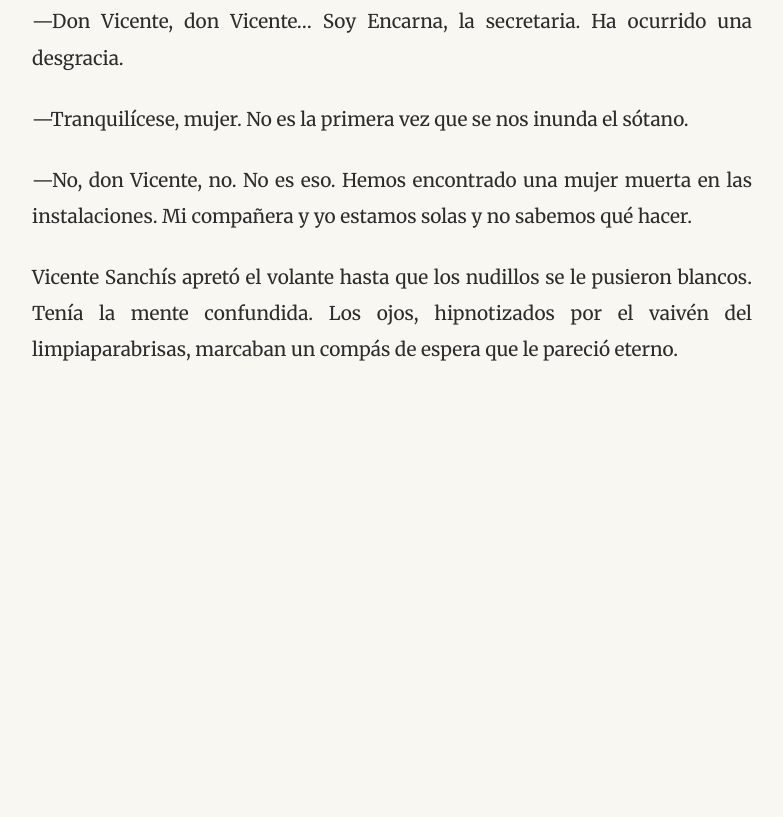
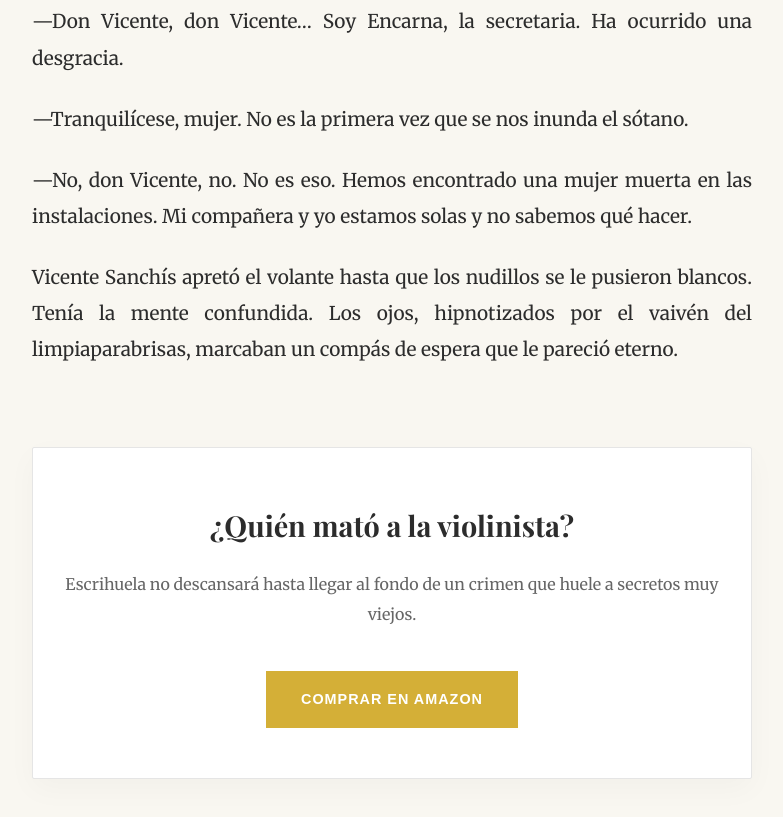
Before and after one commit to egilibor/Web-autor, a plain HTML site: page leer-violin.html in a window 1280 px wide. Shown: the part 2612-3429 px from the top of the page, without its empty margins (248-1031 px from the left). Before the commit the page ends 3124 px from the top, so only its background shows below. Drawn offline with nearby package versions, Linux system fonts and the light colour scheme; a web font is replaced by a local one.

Commit message:
Completa leer-violin.html: cierra etiquetas y añade caja CTA con enlace Amazon
Co-Authored-By: Claude Sonnet 4.6 <noreply@anthropic.com>

```diff
--- a/leer-violin.html
+++ b/leer-violin.html
@@ -219,4 +219,17 @@
             </p>
             <p>
                 Vicente Sanchís apretó el volante hasta que los nudillos se le pusieron blancos. Tenía la mente confundida. Los ojos, hipnotizados por el vaivén del limpiaparabrisas, marcaban un compás de espera que le pareció eterno.
+            </p>
+        </div>
+
+        <div class="cta-box">
+            <h3 class="cta-title">¿Quién mató a la violinista?</h3>
+            <p style="color: #666; font-size: 1rem;">Escrihuela no descansará hasta llegar al fondo de un crimen que huele a secretos muy viejos.</p>
+            <a href="https://www.amazon.es/Viol%C3%ADn-roto-Emilio-Gil/dp/B0F8Q2ML3J" target="_blank" class="btn-buy">Comprar en Amazon</a>
+        </div>
+
+    </div>
+
     <script data-goatcounter="https://emiliogil.goatcounter.com/count" async src="//gc.zgo.at/count.js"></script>
+</body>
+</html>
```
